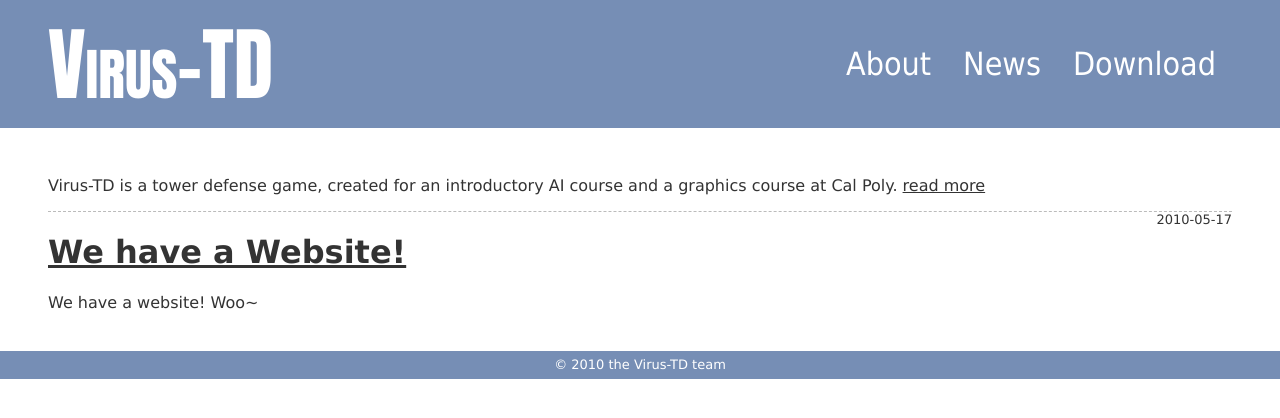
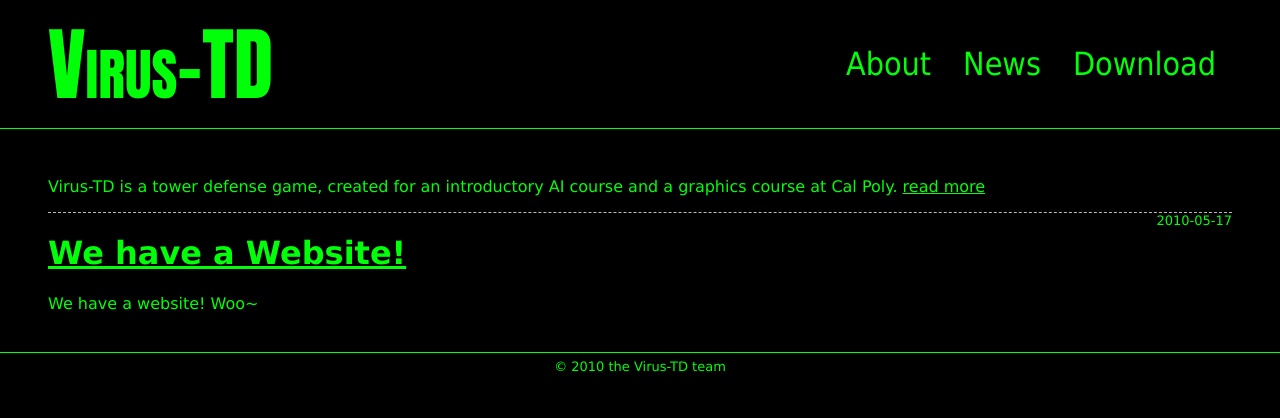
Before and after one commit to xiongchiamiov/virus-td, a Jekyll site: the page built from index.md, in a window 1280 px wide. Shown: the top 418 px of the page. Built offline with Jekyll 4.4.1, drawn with Linux system fonts in a browser that asks for light colours; Markdown is read by kramdown in place of the engine named in the settings.

Commit message:
new theme

```diff
--- a/media/css/style.css
+++ b/media/css/style.css
@@ -1,6 +1,7 @@
 body {
 	margin: 0;
 	font-family: verdana, "Lucida Grande", arial, helvetica, sans-serif;
+	background-color: #000;
 }
 
 #header,
@@ -12,8 +13,9 @@ body {
 
 /* Header */
 #header {
-	background-color: #768EB5;
+	background-color: #000;
 	margin-bottom: 3em;
+	border-bottom: 1px #00FF08 solid;
 }
 
 #header .wrapper {
@@ -34,7 +36,7 @@ body {
 #header,
 #header a,
 #header a:visited {
-	color: white;
+	color: #00FF08;
 	text-decoration: none;
 }
 
@@ -66,8 +68,10 @@ body {
 	display: table;
 }
 
-#nav li:hover {
-	background-color: #97B2DE;
+#nav li:hover,
+#nav li a:hover {
+	color: #000;
+	background-color: #00FF08;
 }
 
 #nav a {
@@ -79,7 +83,7 @@ body {
 #main,
 #main a,
 #main a:visited {
-	color: #333;
+	color: #00FF08;
 }
 
 .post {
@@ -106,9 +110,10 @@ body {
 /* Footer */
 #footer {
 	font-size: small;
-	background-color: #768EB5;
+	background-color: #000;
+	border-top: 1px #00FF08 solid;
 	padding: .5em;
-	color: white;
+	color: #00FF08;
 	text-align: center;
 	margin-top: 3em;
 }
```
